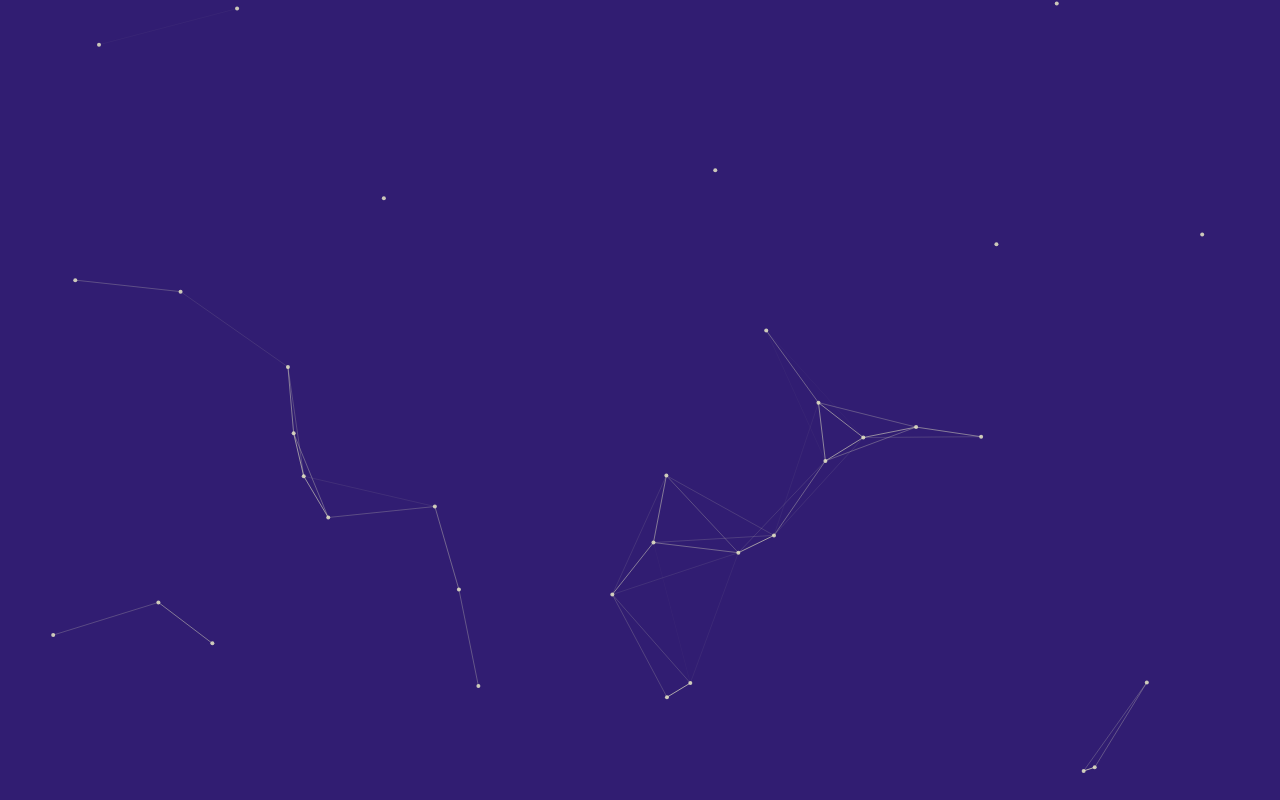
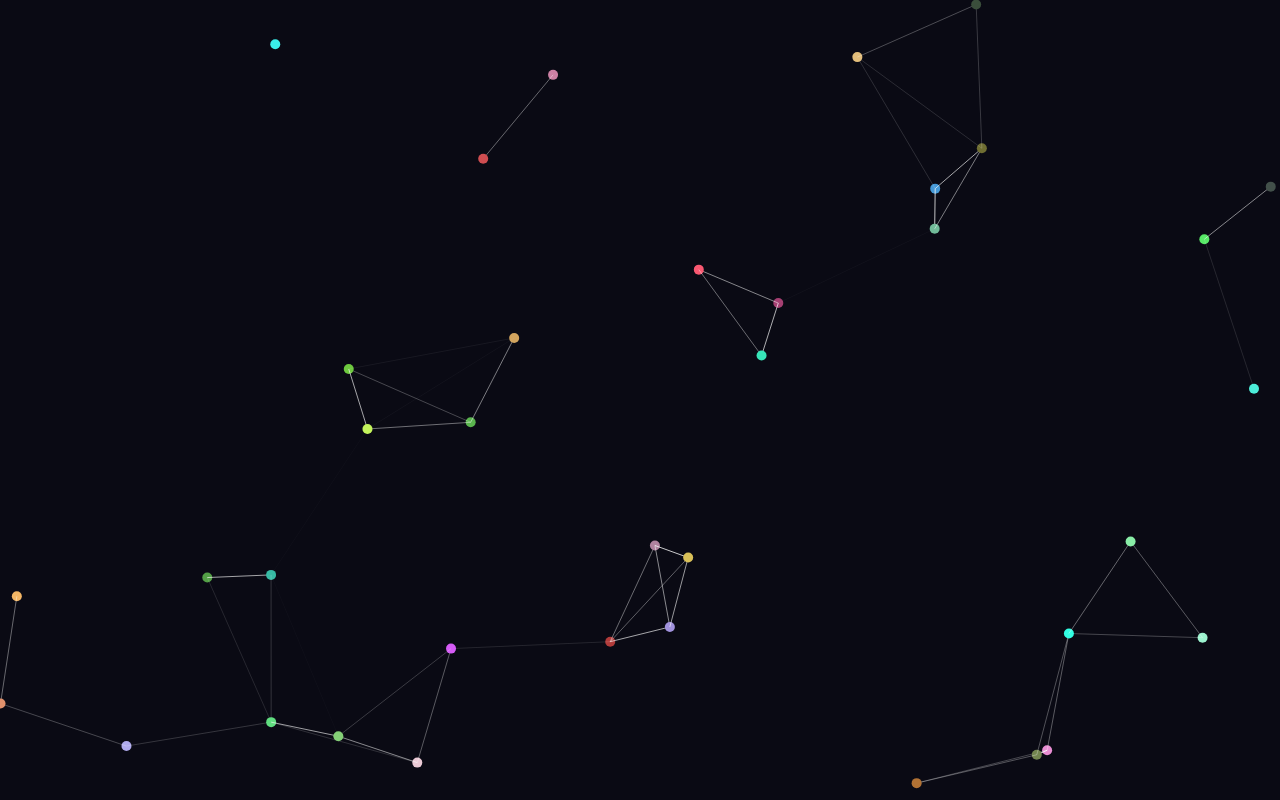
Before and after one commit to slasbrugnas/particles, a plain HTML site: page index.html in a window 1280 px wide. Drawn offline with Linux system fonts and the light colour scheme.

Commit message:
Change style / Refactor

```diff
--- a/main.js
+++ b/main.js
@@ -2,9 +2,18 @@ let canvas = document.getElementById('bg-network');
 let ctx = canvas.getContext('2d');
 ctx.canvas.width = window.innerWidth;
 ctx.canvas.height = window.innerHeight;
-ctx.globalAlpha = 0.85;
+ctx.globalAlpha = 1.0;
 
-particle_color = '#e6e6c5';
+let particles = [];
+default_color = '#fafafa';
+
+// Settings
+const MAX_LINK_DIST = 180;
+const PARTICLE_RADIUS = 5;
+const PARTICLE_COLOR_RANGE = [50, 255];
+const PARTICLE_AMOUNT = window.innerHeight * window.innerWidth / 28000 < 200
+    ? window.innerHeight * window.innerWidth / 28000
+    : 200;
 
 let mouse = { x: undefined, y: undefined };
 
@@ -13,29 +22,42 @@ document.addEventListener('mousemove', function (event) {
     mouse.y = event.clientY;
 });
 
-function getRandomInt(max) {
+window.addEventListener("resize", function (event) {
+    location.reload();
+});
+
+function getRandomInt(max)
+{
     return Math.floor(Math.random() * Math.floor(max));
 }
 
-class particle {
-    constructor(radius, color, x = null, y = null, vx = null, vy = null) {
+function rgbToHex(r, g, b)
+{
+  return "#" + ((1 << 24) + (r << 16) + (g << 8) + b).toString(16).slice(1);
+}
+
+class particle
+{
+    constructor(radius, color, x = null, y = null, vx = null, vy = null)
+    {
         this.radius = radius;
         this.color = color;
-        this.x = (x === null) ? getRandomInt(ctx.canvas.width) : x;
-        this.y = (y === null) ?  getRandomInt(ctx.canvas.height) : y;
-        this.vx = (vx === null) ? 2 * Math.random() - 1 : vx;
-        this.vy = (vy === null) ? 2 * Math.random() - 1 : vy;
+        this.x  =  (x) ?  x : getRandomInt(ctx.canvas.width);
+        this.y  =  (y) ?  y : getRandomInt(ctx.canvas.height);
+        this.vx = (vx) ? vx : 2 * Math.random() - 1;
+        this.vy = (vy) ? vy : 2 * Math.random() - 1;
     }
 
-    draw() {
+    draw()
+    {
         ctx.beginPath();
         ctx.arc(this.x, this.y, this.radius, 0, 2 * Math.PI);
         ctx.fillStyle = this.color;
         ctx.fill();
-        ctx.closePath();
     }
 
-    update() {
+    update()
+    {
         if (this.x > ctx.canvas.width + 10 ||
             this.y > ctx.canvas.height + 10 ||
             this.x < -10 ||
@@ -48,7 +70,8 @@ class particle {
         }
     }
 
-    reset() {
+    reset()
+    {
         if (getRandomInt(2)) {
             this.x = getRandomInt(2) ? 0 : ctx.canvas.width;
             this.y = getRandomInt(ctx.canvas.height);
@@ -61,70 +84,75 @@ class particle {
     }
 }
 
-function draw_mouse_linked_particles() {
+function draw_mouse_linked_particles(max_dist)
+{
     for (let i = 0; i < particles.length; i++) {
         let p2 = particles[i];
-        draw_links(mouse, p2, 250)
+        draw_links(mouse, p2, max_dist)
     }
 }
 
-function draw_links(p, p2, max_dist) {
+function draw_links(p, p2, max_dist)
+{
     let da = Math.abs(p.x - p2.x);
     let db = Math.abs(p.y - p2.y);
     if (da < max_dist && db < max_dist) {
         let dist = Math.sqrt(da * da + db * db);
         if (dist < max_dist) {
             opacity = 0xFF - (dist / (1 / 0xFF)) / max_dist;
-            ctx.strokeStyle = particle_color;
+            ctx.strokeStyle = default_color;
             ctx.lineWidth = (max_dist - dist) / max_dist;
             ctx.beginPath();
             ctx.moveTo(p.x, p.y);
             ctx.lineTo(p2.x, p2.y);
             ctx.stroke();
-            ctx.closePath();
         }
     }
 }
 
-function update() {
+function update()
+{
     particles.forEach(particle => {
         particle.update();
     })
 }
 
-function draw() {
+function draw()
+{
     ctx.clearRect(0, 0, ctx.canvas.width, ctx.canvas.height)
     for (let i = 0; i < particles.length; i++) {
         particles[i].draw();
         for (let j = i + 1; j < particles.length; j++) {
             let p = particles[i];
             let p2 = particles[j];
-            draw_links(p, p2, 150)
+            draw_links(p, p2, MAX_LINK_DIST)
         }
     }
-    draw_mouse_linked_particles();
+    draw_mouse_linked_particles(MAX_LINK_DIST);
 }
 
-function animate() {
+function animate()
+{
     update();
     draw();
-    if (ctx.canvas.width !== window.innerWidth || ctx.canvas.height !== window.innerHeight) {
-        ctx.canvas.width = window.innerWidth;
-        ctx.canvas.height = window.innerHeight;
-        particles = [];
-        for (let i = 0; i < (ctx.canvas.height * ctx.canvas.width) / 30000; i++) {
-            particles.push(new particle(2, particle_color));
-        }
-        console.log(`There are ${particles.length} particles.`)
-    }
     window.requestAnimationFrame(animate);
 }
 
+function init()
+{
+    particles = [];
+    for (let i = 0; i < PARTICLE_AMOUNT; i++) {
+        const lower_range = PARTICLE_COLOR_RANGE[0];
+        const upper_range = PARTICLE_COLOR_RANGE[1] - PARTICLE_COLOR_RANGE[0];
+        const randomColor = rgbToHex(
+            Math.floor(lower_range + Math.random() * upper_range),
+            Math.floor(lower_range + Math.random() * upper_range),
+            Math.floor(lower_range + Math.random() * upper_range)
+        );
+        particles.push(new particle(PARTICLE_RADIUS, randomColor));
+    }
+    window.requestAnimationFrame(animate);
+    console.log(`There are ${particles.length} particles.`)
+}
 
-
-let particles = [];
-for (let i = 0; i < (window.innerWidth * window.innerHeight) / 30000; i++) {
-    particles.push(new particle(2, particle_color));
-}
-console.log(`There are ${particles.length} particles.`)
-window.requestAnimationFrame(animate);
+init();
--- a/style.css
+++ b/style.css
@@ -1,6 +1,6 @@
 body {
     margin: 0;
-    background-color: rgb(49, 29, 114);
+    background-color: rgb(10, 10, 20);
 }
 
 #bg-network {
```
